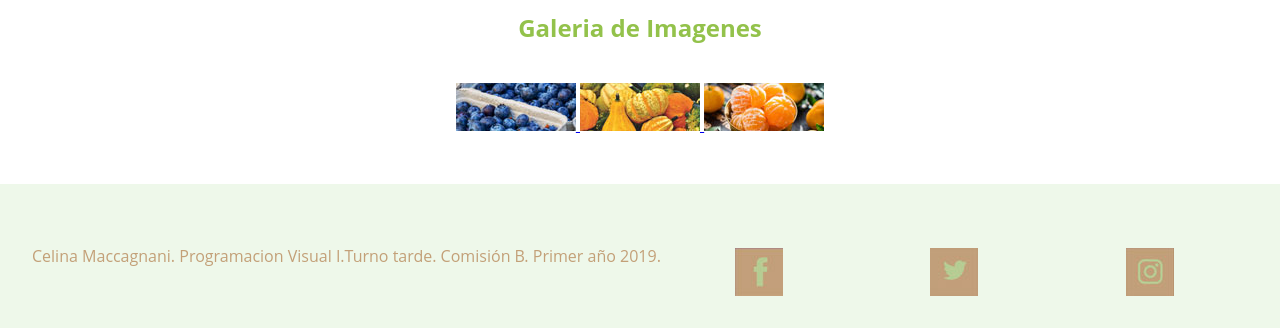
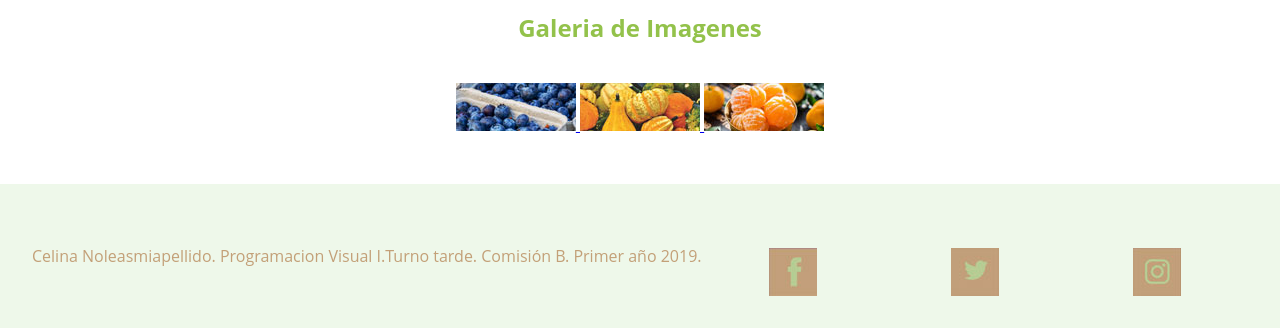
Before and after one commit to bearbubble/SemillaVerde, a plain HTML site: page index.html in a window 1280 px wide. Shown: the part 2885-3213 px from the top of the page. Drawn offline with Linux system fonts and the light colour scheme.

Commit message:
Update index.html

```diff
--- a/index.html
+++ b/index.html
@@ -130,7 +130,7 @@
     </section>
 
     <footer>
-        <p> Celina Maccagnani. Programacion Visual I. </p>
+        <p> Celina Noleasmiapellido. Programacion Visual I. </p>
         <p>Turno tarde. Comisión B. Primer año 2019. </p>
 
         <nav>
```
